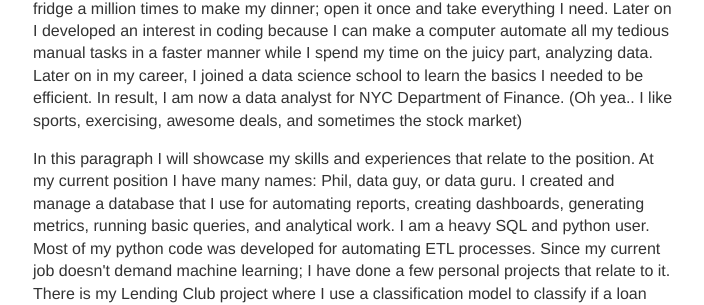
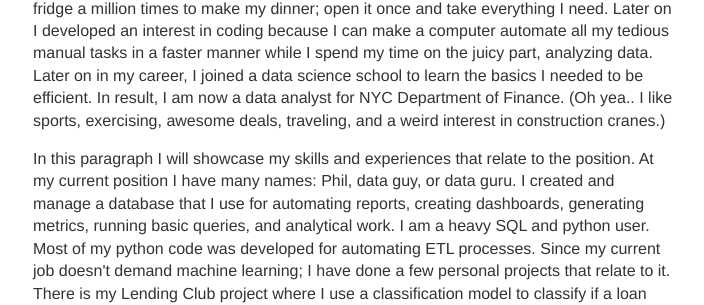
Before and after one commit to moyphilip/moyphilip.github.io, a Jekyll site: the page built from coverletters/buzzfeed/index.html, in a window 1280 px wide. Shown: the part 262-567 px from the top of the page, without its empty margins (287-991 px from the left). Built offline with Jekyll 4.4.1, drawn with Linux system fonts in a browser that asks for light colours; some of the changed text lies outside the part shown.

Commit message:
Update buzzfeed.html

```diff
--- a/_includes/buzzfeed.html
+++ b/_includes/buzzfeed.html
@@ -7,7 +7,7 @@ in my head to be efficient with any tasks I do. A simple example, instead of ope
 to make my dinner; open it once and take everything I need. Later on I developed an interest in coding because
 I can make a computer automate all my tedious manual tasks in a faster manner while I spend my time on the juicy part, analyzing data.
 Later on in my career, I joined a data science school to learn the basics I needed to be efficient.
-In result, I am now a data analyst for NYC Department of Finance. (Oh yea.. I like sports, exercising, awesome deals, and sometimes the stock market)</p>
+In result, I am now a data analyst for NYC Department of Finance. (Oh yea.. I like sports, exercising, awesome deals, traveling, and a weird interest in construction cranes.)</p>
 
 <p>In this paragraph I will showcase my skills and experiences that relate to the position.
 At my current position I have many names: Phil, data guy, or data guru. I created and manage a database
```
